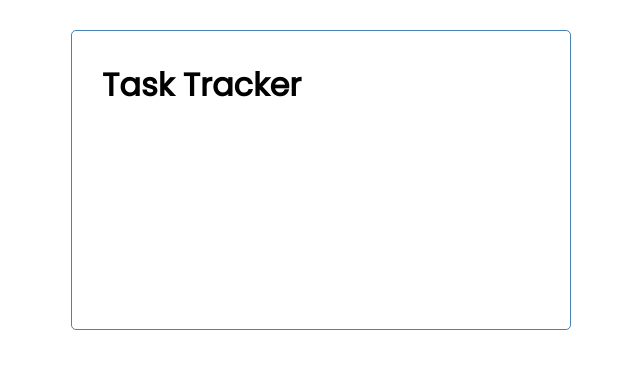
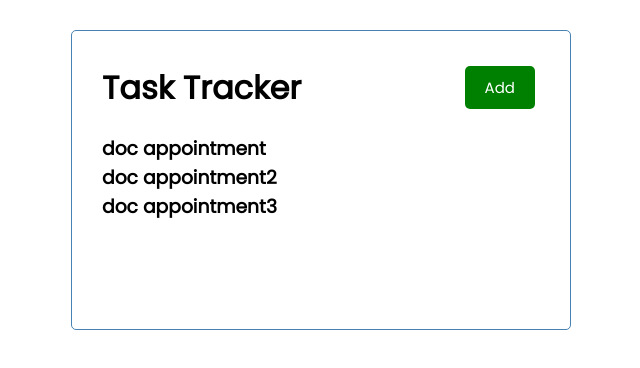
Before and after one commit to IvanCMC37/react-task-tracker, a React (Create React App) app: page / in a window 1280 px wide. Shown: the top 368 px of the page, without its empty margins (319-959 px from the left). Built offline with nearby package versions, Linux system fonts and the light colour scheme.

Commit message:
Added button

```diff
--- a/src/App.js
+++ b/src/App.js
@@ -1,9 +1,33 @@
 import Header from "./components/Header";
+import Tasks from "./components/Tasks";
+import { useState } from "react";
 
 function App() {
+  const [tasks, setTasks] = useState([
+    {
+      id: 1,
+      text: "doc appointment",
+      day: "Feb 5th at 2:30pm",
+      reminder: true,
+    },
+    {
+      id: 2,
+      text: "doc appointment2",
+      day: "Feb 6th at 1:30pm",
+      reminder: true,
+    },
+    {
+      id: 3,
+      text: "doc appointment3",
+      day: "Feb 5th at 2:30pm",
+      reminder: false,
+    },
+  ]);
+
   return (
     <div className="container">
       <Header />
+      <Tasks tasks={tasks} />
     </div>
   );
 }
--- /dev/null
+++ b/src/components/Button.js
@@ -0,0 +1,24 @@
+import PropTypes from "prop-types";
+
+const Button = ({ color, text, onClick }) => {
+  return (
+    <button
+      onClick={onClick}
+      style={{ backgroundColor: color }}
+      className="btn"
+    >
+      {text}
+    </button>
+  );
+};
+
+Button.defaultProps = {
+  color: "steelblue",
+};
+
+Button.propTypes = {
+  text: PropTypes.string,
+  color: PropTypes.string,
+  onClick: PropTypes.func,
+};
+export default Button;
--- a/src/components/Header.js
+++ b/src/components/Header.js
@@ -1,9 +1,15 @@
 import PropTypes from "prop-types";
+import Button from "./Button";
 
 const Header = ({ title }) => {
+  const onClick = () => {
+    console.log("Click");
+  };
+
   return (
-    <header>
+    <header className="header">
       <h1>{title}</h1>
+      <Button color="green" text="Add" onClick={onClick} />
     </header>
   );
 };
--- /dev/null
+++ b/src/components/Tasks.js
@@ -0,0 +1,11 @@
+const Tasks = ({ tasks }) => {
+  return (
+    <>
+      {tasks.map((task) => (
+        <h3 key={task.id}>{task.text}</h3>
+      ))}
+    </>
+  );
+};
+
+export default Tasks;
```
